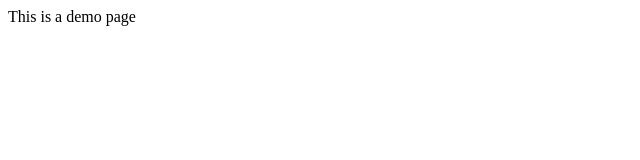
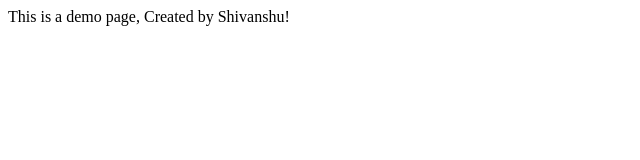
Before and after one commit to shivanshu0919/test, a plain HTML site: page index.html in a window 1280 px wide. Shown: the whole page, without its empty margins (0-640 px from the left). Drawn offline with Linux system fonts and the light colour scheme.

Commit message:
index.html

```diff
--- a/index.html
+++ b/index.html
@@ -4,7 +4,7 @@
 	</head>
 
 	<body>
-		This is a demo page
+		This is a demo page, Created by Shivanshu!
 	</body>
 
 </html>
```
